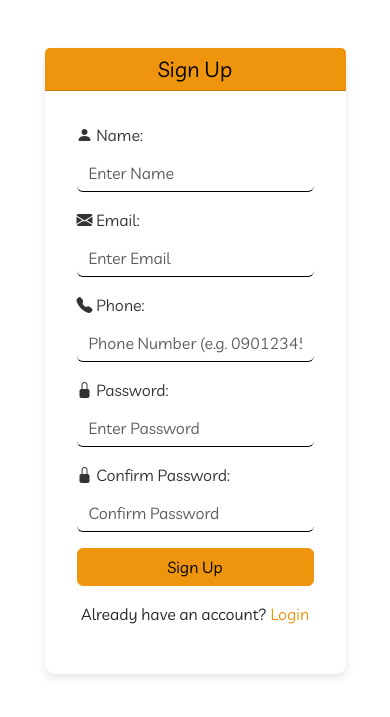
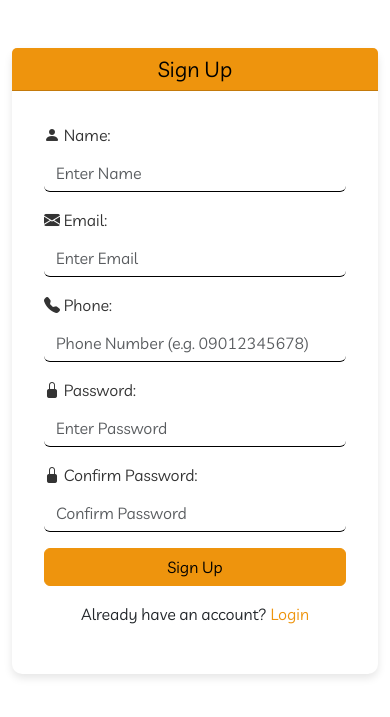
Before and after one commit to Chybozz/Stallion_Routes, a Flask app: page /signup in a window 390 px wide. Shown: the part 56-773 px from the top of the page. Run offline with Flask 3, Linux system fonts and the light colour scheme; some libraries are stand-ins or nearby versions.

Commit message:
Latest Commits

```diff
--- a/templates/forgot_password.html
+++ b/templates/forgot_password.html
@@ -15,7 +15,7 @@
 
 <div class="container my-5">
     <div class="row justify-content-center">
-        <div class="col-lg-5 col-md-8 col-10">
+        <div class="col-lg-5 col-md-8 col-12">
             {% with messages = get_flashed_messages(with_categories=true) %}
                 {% if messages %}
                     <div class="col-12">
--- a/templates/login.html
+++ b/templates/login.html
@@ -15,7 +15,7 @@
 
 <div class="container my-5">
     <div class="row justify-content-center">
-        <div class="col-lg-5 col-md-8 col-10">
+        <div class="col-lg-5 col-md-8 col-12">
             {% with messages = get_flashed_messages(with_categories=true) %}
                 {% if messages %}
                     <div class="col-12">
--- a/templates/reset_password.html
+++ b/templates/reset_password.html
@@ -15,7 +15,7 @@
 
 <div class="container my-5">
     <div class="row justify-content-center">
-        <div class="col-lg-5 col-md-8 col-10">
+        <div class="col-lg-5 col-md-8 col-12">
             {% with messages = get_flashed_messages(with_categories=true) %}
                 {% if messages %}
                     <div class="col-12">
--- a/templates/rider_forgot_password.html
+++ b/templates/rider_forgot_password.html
@@ -15,7 +15,7 @@
 
 <div class="container my-5">
     <div class="row justify-content-center">
-        <div class="col-lg-5 col-md-8 col-10">
+        <div class="col-lg-5 col-md-8 col-12">
             {% with messages = get_flashed_messages(with_categories=true) %}
                 {% if messages %}
                     <div class="col-12">
--- a/templates/rider_login.html
+++ b/templates/rider_login.html
@@ -15,7 +15,7 @@
 
 <div class="container my-5">
     <div class="row justify-content-center">
-        <div class="col-lg-5 col-md-8 col-10">
+        <div class="col-lg-5 col-md-8 col-12">
             {% with messages = get_flashed_messages(with_categories=true) %}
                 {% if messages %}
                     <div class="col-12">
--- a/templates/rider_signup.html
+++ b/templates/rider_signup.html
@@ -15,7 +15,7 @@
 
 <div class="container my-5">
     <div class="row justify-content-center">
-        <div class="col-lg-5 col-md-8 col-10">
+        <div class="col-lg-5 col-md-8 col-12">
             {% with messages = get_flashed_messages(with_categories=true) %}
                 {% if messages %}
                     <div class="col-12">
--- a/templates/signup.html
+++ b/templates/signup.html
@@ -15,7 +15,7 @@
 
 <div class="container my-5">
     <div class="row justify-content-center">
-        <div class="col-lg-5 col-md-8 col-10">
+        <div class="col-lg-5 col-md-8 col-12">
             {% with messages = get_flashed_messages(with_categories=true) %}
                 {% if messages %}
                     <div class="col-12">
```
